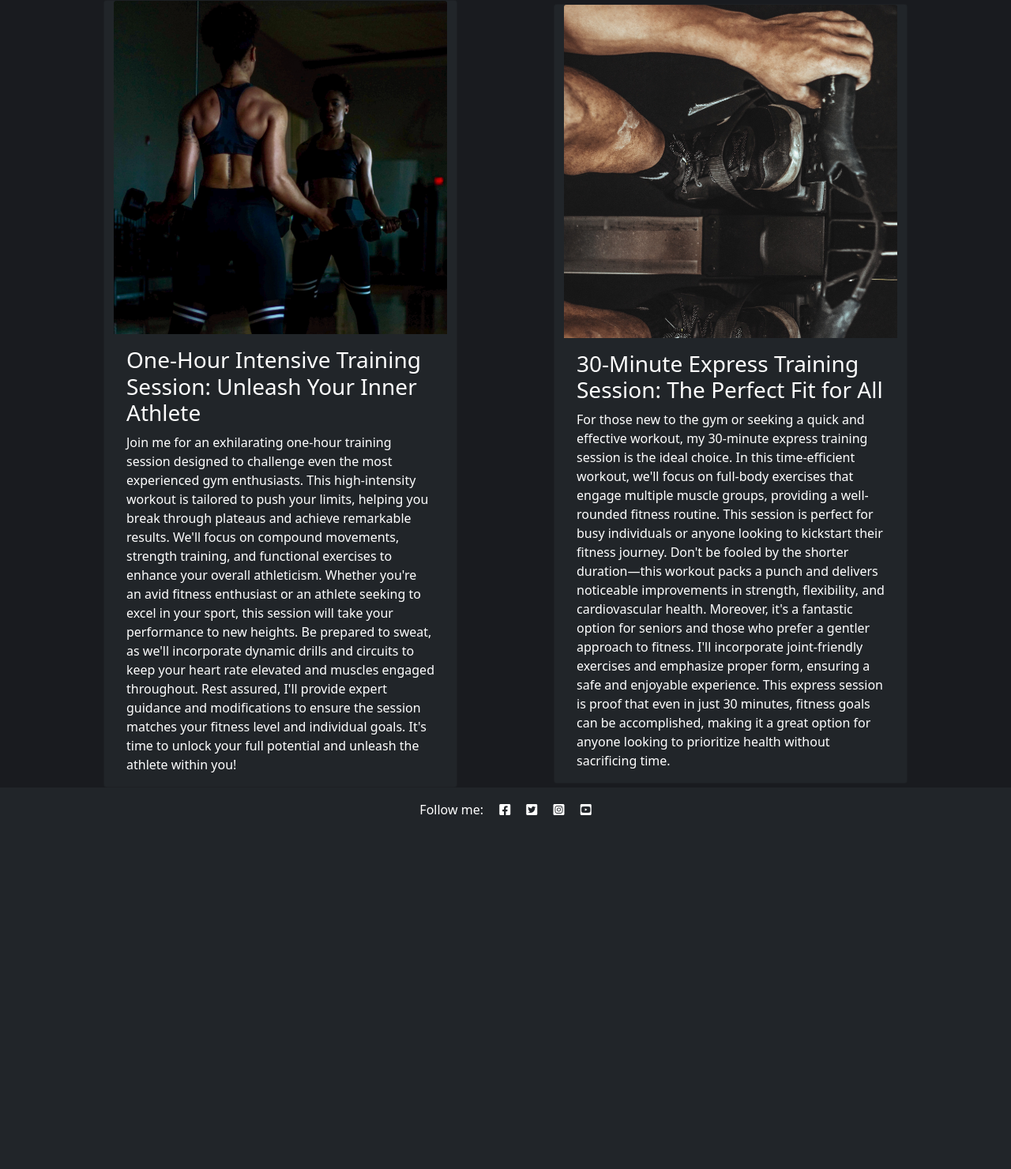
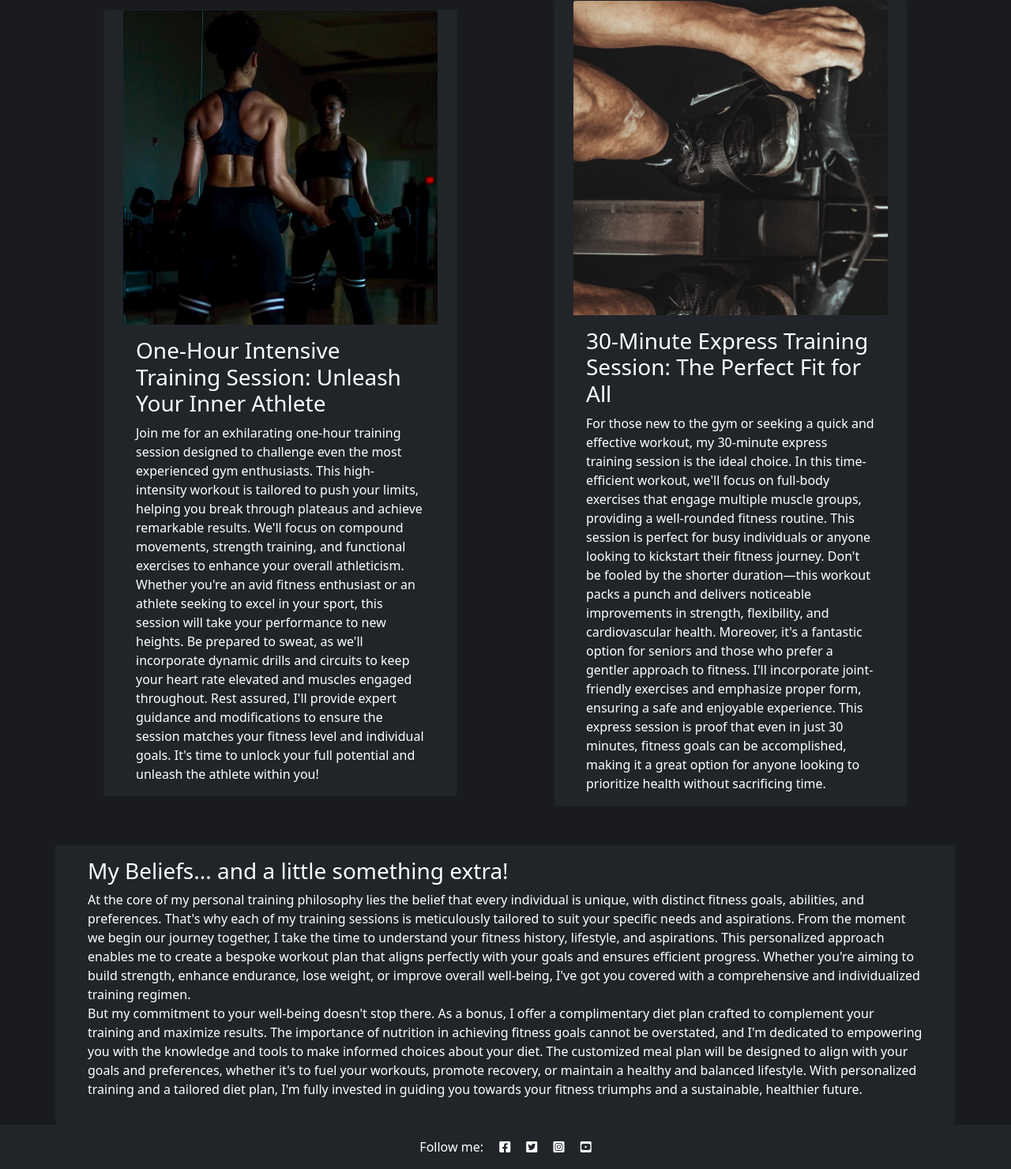
Before and after one commit to Pacey2706/pp4_Train_with_pace, a Django app: page /services/ in a window 1280 px wide. Shown: the part 56-1536 px from the top of the page at 79% size. Before the commit the page ends 1088 px from the top, so only its background shows below. Run offline with Django 3.2, Linux system fonts and the light colour scheme.

Commit message:
add services.html card

```diff
--- a/train_with_pace/templates/train_with_pace/services.html
+++ b/train_with_pace/templates/train_with_pace/services.html
@@ -3,7 +3,7 @@
 {% block content %}
 <div class="container">
     <div class="row">
-        <div class="card sm-12 md-5 bg-dark" style="width: 28rem; margin: auto;">
+        <div class="card sm-12 md-5 bg-dark gy-5 gx-5" style="width: 28rem; margin: auto;">
             <img src="/static/images/pexels-eduardo-romero-1886487.jpg" class="card-img-top" alt="...">
             <div class="card-body">
                 <h3>One-Hour Intensive Training Session: Unleash Your Inner Athlete</h3>
@@ -14,25 +14,62 @@
                     enhance your overall athleticism. Whether you're an avid fitness enthusiast or an athlete seeking
                     to excel in your sport, this session will take your performance to new heights. Be prepared to
                     sweat, as we'll incorporate dynamic drills and circuits to keep your heart rate elevated and muscles
-                engaged throughout. Rest assured, I'll provide expert guidance and modifications to ensure the session
-                matches your fitness level and individual goals. It's time to unlock your full potential and unleash the
+                    engaged throughout. Rest assured, I'll provide expert guidance and modifications to ensure the
+                    session
+                    matches your fitness level and individual goals. It's time to unlock your full potential and unleash
+                    the
                     athlete within you!</p>
             </div>
         </div>
-          <div class="card sm-12 md-5 bg-dark" style="width: 28rem; margin: auto;">
+        <div class="card sm-12 md-5 bg-dark gy-5 gx-5" style="width: 28rem; margin: auto;">
             <img src="/static/images/pexels-victor-freitas-897064.jpg" class="card-img-top" alt="...">
             <div class="card-body">
                 <h3>30-Minute Express Training Session: The Perfect Fit for All</h3>
                 <p class="card-text">For those new to the gym or seeking a quick and effective workout, my 30-minute
-                express training session is the ideal choice. In this time-efficient workout, we'll focus on full-body
-                exercises that engage multiple muscle groups, providing a well-rounded fitness routine. This session is
-                perfect for busy individuals or anyone looking to kickstart their fitness journey. Don't be fooled by the
+                    express training session is the ideal choice. In this time-efficient workout, we'll focus on
+                    full-body
+                    exercises that engage multiple muscle groups, providing a well-rounded fitness routine. This session
+                    is
+                    perfect for busy individuals or anyone looking to kickstart their fitness journey. Don't be fooled
+                    by the
                     shorter duration—this workout packs a punch and delivers noticeable improvements in strength,
                     flexibility, and cardiovascular health. Moreover, it's a fantastic option for seniors and those who
                     prefer a gentler approach to fitness. I'll incorporate joint-friendly exercises and emphasize proper
                     form, ensuring a safe and enjoyable experience. This express session is proof that even in just 30
-                minutes, fitness goals can be accomplished, making it a great option for anyone looking to prioritize
+                    minutes, fitness goals can be accomplished, making it a great option for anyone looking to
+                    prioritize
                     health without sacrificing time.</p>
+            </div>
+        </div>
+    </div>
+    <div class="row">
+        <div class="card lg-10 gy-5 gx-5 bg-dark">
+            <div class="card-body">
+                <h3>My Beliefs... and a little something extra!</h3>
+                <p>At the core of my personal training philosophy lies the belief that every individual is unique,
+                    with distinct fitness goals, abilities, and preferences. That's why each of my training sessions is
+                    meticulously tailored to suit your specific needs and aspirations. From the moment we begin our
+                    journey
+                    together, I take the time to understand your fitness history, lifestyle, and aspirations. This
+                    personalized
+                    approach enables me to create a bespoke workout plan that aligns perfectly with your goals and
+                    ensures
+                    efficient progress. Whether you're aiming to build strength, enhance endurance, lose weight, or
+                    improve
+                    overall well-being, I've got you covered with a comprehensive and individualized training regimen.
+                    <br>
+                    But my commitment to your well-being doesn't stop there. As a bonus, I offer a complimentary diet
+                    plan
+                    crafted to complement your training and maximize results. The importance of nutrition in achieving
+                    fitness
+                    goals cannot be overstated, and I'm dedicated to empowering you with the knowledge and tools to make
+                    informed choices about your diet. The customized meal plan will be designed to align with your goals
+                    and
+                    preferences, whether it's to fuel your workouts, promote recovery, or maintain a healthy and
+                    balanced
+                    lifestyle. With personalized training and a tailored diet plan, I'm fully invested in guiding you
+                    towards
+                    your fitness triumphs and a sustainable, healthier future.</p>
             </div>
         </div>
     </div>
```
Lines whose indentation alone changed are shown as unchanged.
